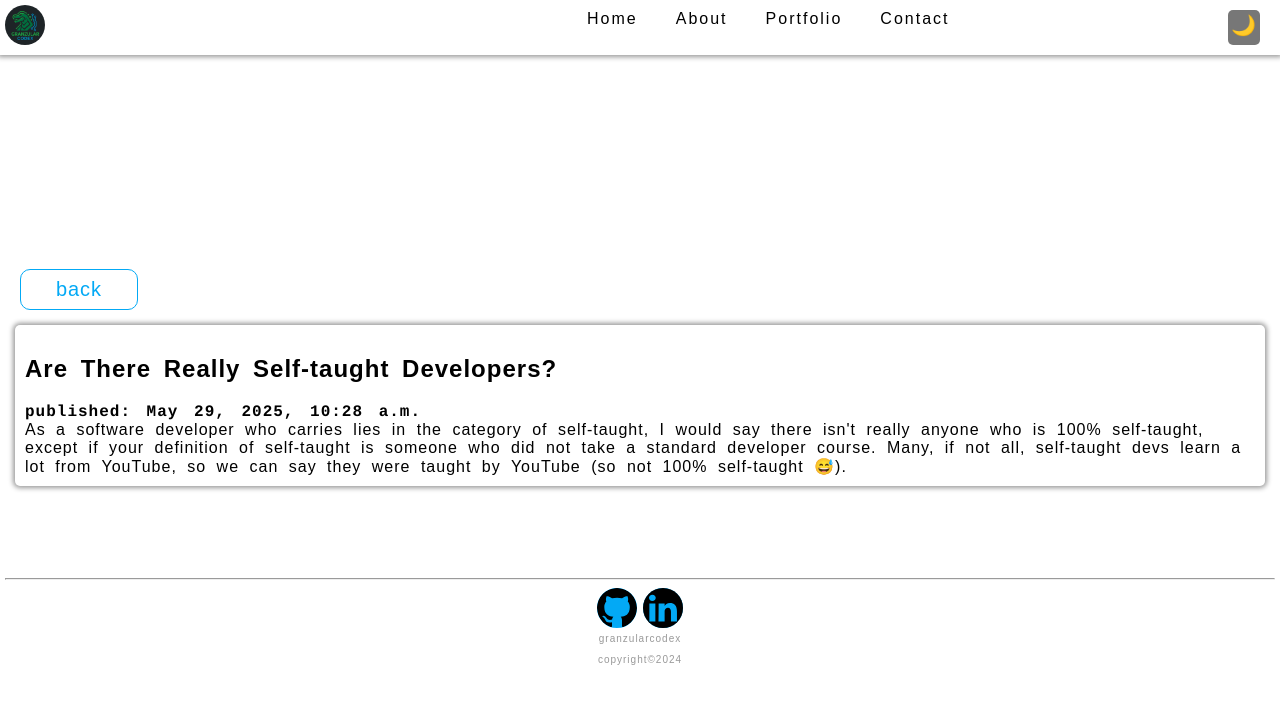
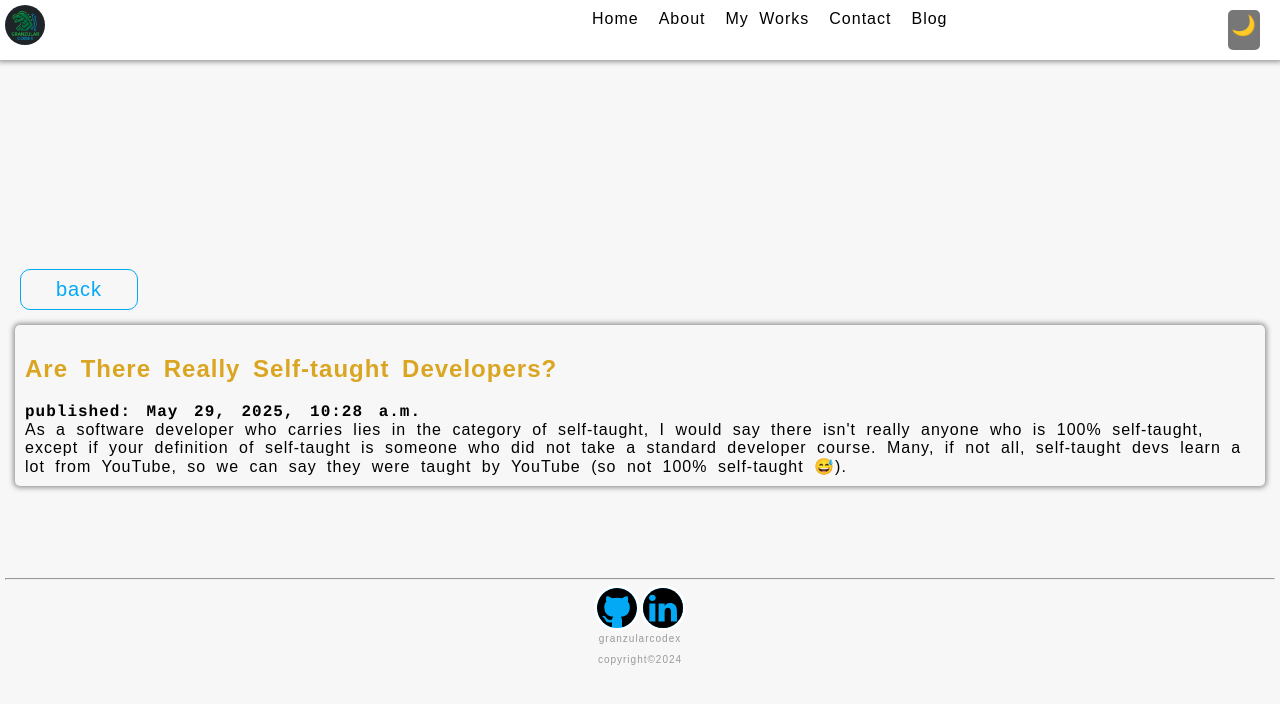
Before and after one commit to Granzular/portfolio-, a Django app: page /posts/1/detail/ in a window 1280 px wide. Shown: the top 704 px of the page. Run offline with Django 5.2, Linux system fonts and the light colour scheme; data comes from the database, SQL or seed files in the repository; parts of the project's set-up code (start-up, migrations or seed data) failed here and were passed over.

Commit message:
some minor changes to design, seperated blog post from main index

```diff
--- a/blog/static/blog/css/navbar.css
+++ b/blog/static/blog/css/navbar.css
@@ -10,6 +10,7 @@
   background-color:#777;
   font-size: 20px;
   float: right;
+
 }
 #brand-logo{
   width:40px;
@@ -24,7 +25,7 @@
 .navbar{
   padding-bottom: 5px;
   display: block;
-  height: 50px;
+  height: 55px;
   position: fixed;
   width:100%;
   left: 0;
@@ -75,7 +76,7 @@
   list-style: none;
   padding: 5px;
   padding-bottom: 10px;
-  letter-spacing: 2px;
+  letter-spacing: 1px;
 }
 
 .nav-link{
@@ -86,7 +87,9 @@
 .active-link {
   border-style: solid;
   border-radius: 5px;
-  padding:5px;
+  padding: 3px;
+  padding-right:1px;
+  padding-left: 1px;
   border-color: goldenrod;
   color: goldenrod;
 }
@@ -110,8 +113,14 @@
     opacity: none;
   }
   .navbar-ul li{
-    margin-right: 5%;
+    margin-right: 5px;
+    margin-left: 5px;
     margin-top: 5px;
+    margin-bottom: 2px;
+  }
+  .nav-link{
+    display: inline-block;
+
   }
   .brand-name{
     margin: 10px;
--- a/blog/static/blog/css/style.css
+++ b/blog/static/blog/css/style.css
@@ -16,6 +16,8 @@
  font-family:sans-serif;
 	 word-spacing: 5px;
 	letter-spacing: 1px;
+	background-color: #F7F7F7;
+	color: black;
 	/* theme files handle colors for bg and fg*/
 }
 
@@ -37,8 +39,9 @@
 	border-style: none;
 	margin-right: 2px;
 }
-#section2{
 
+.heading{
+	font-size: 30px;
 }
 
 /* Footer */
--- a/blog/templates/blog/about.html
+++ b/blog/templates/blog/about.html
@@ -4,7 +4,7 @@
 {% endblock %}
 
 {% block content %}
-<h2> About</h2>
+<h2 class="heading"> About</h2>
 {% if about %}
 <article class="card">
 {{about.text|safe}}
--- a/blog/templates/blog/contact.html
+++ b/blog/templates/blog/contact.html
@@ -10,7 +10,7 @@
 {% endblock %}
 
 {% block content %}
-<h2>Contact</h2>
+<h2 class="heading" >Contact Me</h2>
 {% if contact %}
 
 <strong>Phone and Mail</strong>
--- a/blog/templates/blog/detail.html
+++ b/blog/templates/blog/detail.html
@@ -7,7 +7,7 @@
 {% block content %}
 <a href="/" style="font-size:20px; width:5em;" class="btn">  back </a>
 <article class="card">
-  <h2 class="post-title" >{{post.title}}</h2>
+  <h2 class="boldtext" >{{post.title}}</h2>
   <time>published: {{post.published_date}}
   </time>
 
--- a/blog/templates/blog/navbar.html
+++ b/blog/templates/blog/navbar.html
@@ -1,8 +1,8 @@
 {% load static %}
 
         <nav class="navbar">
-<img src="/media/images/favicon.
-png" id="brand-logo"  alt='brand logo'>
+          <a href="/"><img src="/media/images/favicon.
+png" id="brand-logo"  alt='brand logo'></a>
           <a href="/" class="brand-name"></a>
 
 <img   src="{% static 'blog/images/menuicon01.png' %} " id="menu-icon" class="nav-icon" alt="menu">
@@ -11,8 +11,11 @@
           <img src="{% static 'blog/images/close.png' %}" class="nav-icon" id="close-icon">
   <li ><a class="nav-link"  href="/">Home</a></li>
           <li><a class="nav-link" href="{% url 'blog:about' %}"> About</a></li>
-          <li ><a class="nav-link" href="{% url 'blog:portfolio' %}">Portfolio</a></li>
-          <li><a class="nav-link" href="{% url 'blog:contact' %}">Contact</a></li>                    </ul>
+          <li ><a class="nav-link" href="{% url 'blog:portfolio' %}">My Works</a></li>
+          <li><a class="nav-link" href="{% url 'blog:contact' %}">Contact</a></li>
+          <li ><a class="nav-link" href="{% url 'blog:blog_index' %}">Blog</a></li>
+        </ul>
            <p class="theme" id="theme-toggle-icon">🌙</p>
+
   </nav>
    <!-- <a href="/" class="website-name-link"> <h1 class="website-name">GRANZULAR CODEX</h1></a>-->
--- a/blog/templates/blog/portfolio.html
+++ b/blog/templates/blog/portfolio.html
@@ -1,7 +1,7 @@
 {% extends "blog/generic_base.html" %}
 
 {% block head %}
-<title>Portfolio</title>
+<title>My Works</title>
 {% endblock head %}
 
 {% block content %}
--- a/blog/urls.py
+++ b/blog/urls.py
@@ -8,7 +8,8 @@
     path('',views.index,name='index'),
     path('about/',views.about,name='about'),
     path('contact/',views.contact,name='contact'),
-    path('posts/<pk>/detail/',views.detail,name='detail'),
+    path('blog/posts/',views.blog_index,name='blog_index'),
+    path('posts/<pk>/detail/',views.blog_detail,name='detail'),
     path('portfolio/',views.PortfolioListView.as_view(),name='portfolio'),
     path('portfolio/<pk>/detail/',views.PortfolioDetail.as_view(),name='portfolioDetail'),
 
--- a/blog/views/views.py
+++ b/blog/views/views.py
@@ -14,9 +14,8 @@
 
 
 def index(request):
-    posts = Post.objects.filter(published_date__lte=timezone.now()).order_by("-published_date")[:3]
+    #posts = Post.objects.filter(published_date__lte=timezone.now()).order_by("-published_date")[:3]
     context ={
-        "posts":posts
         }
     return render(request,"blog/index.html",context)
 
@@ -47,7 +46,15 @@
             }
     return render(request,"blog/contact.html",context)
 
-def detail(request,pk):
+def blog_index(request):
+    posts = Post.objects.filter(published_date__lte=timezone.now()).order_by("-published_date")[:3]
+
+    context = {
+            "posts" : posts,
+            }
+    return render(request,"blog/blog_index.html",context)
+
+def blog_detail(request,pk):
     post = get_object_or_404(Post,pk=pk,published_date__lte=timezone.now())
     context = {
             "post":post
```
Also changed, not shown: blog/templates/blog/blog_index.html (added, +25 -0 lines), blog/templates/blog/index.html (+1 -20 lines).
